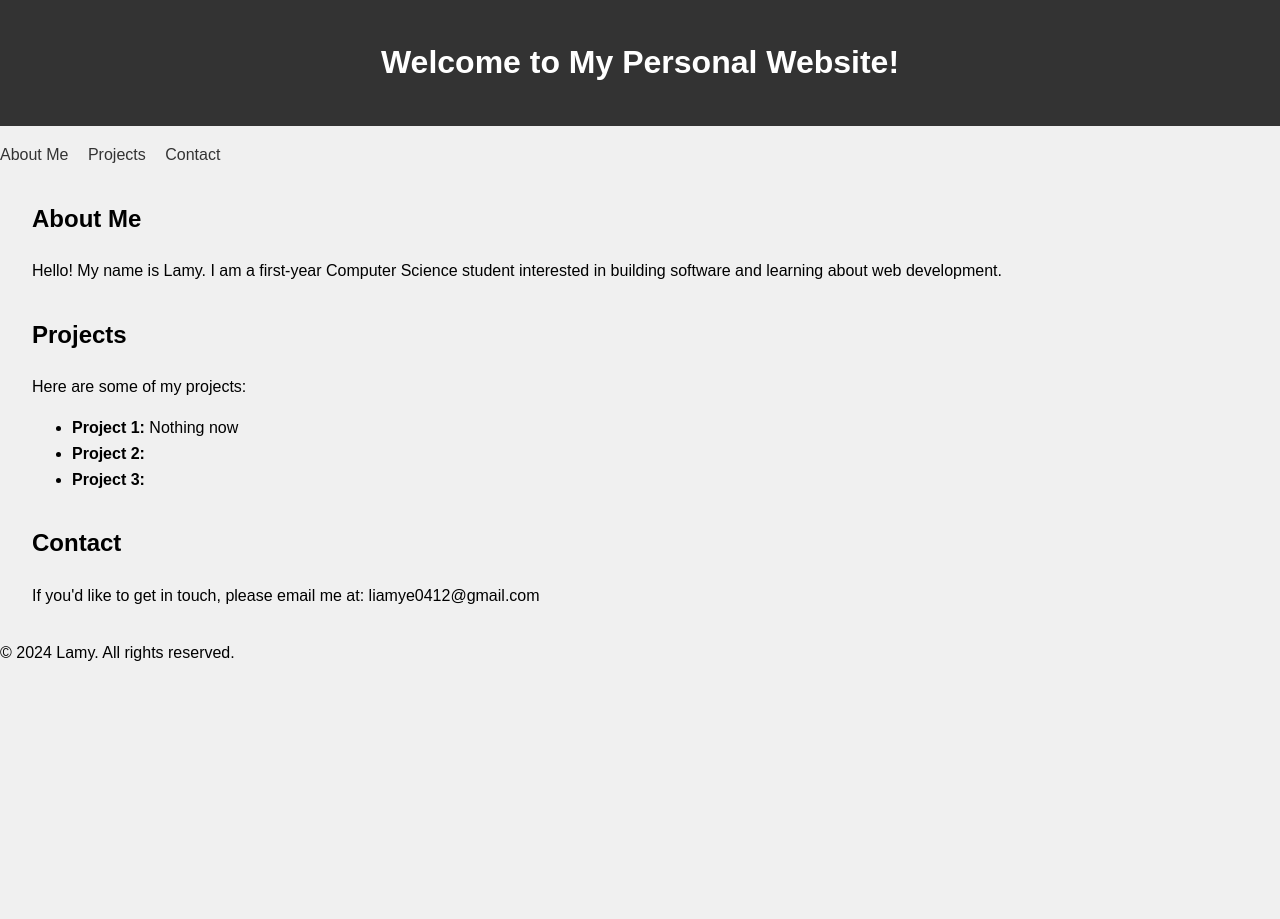
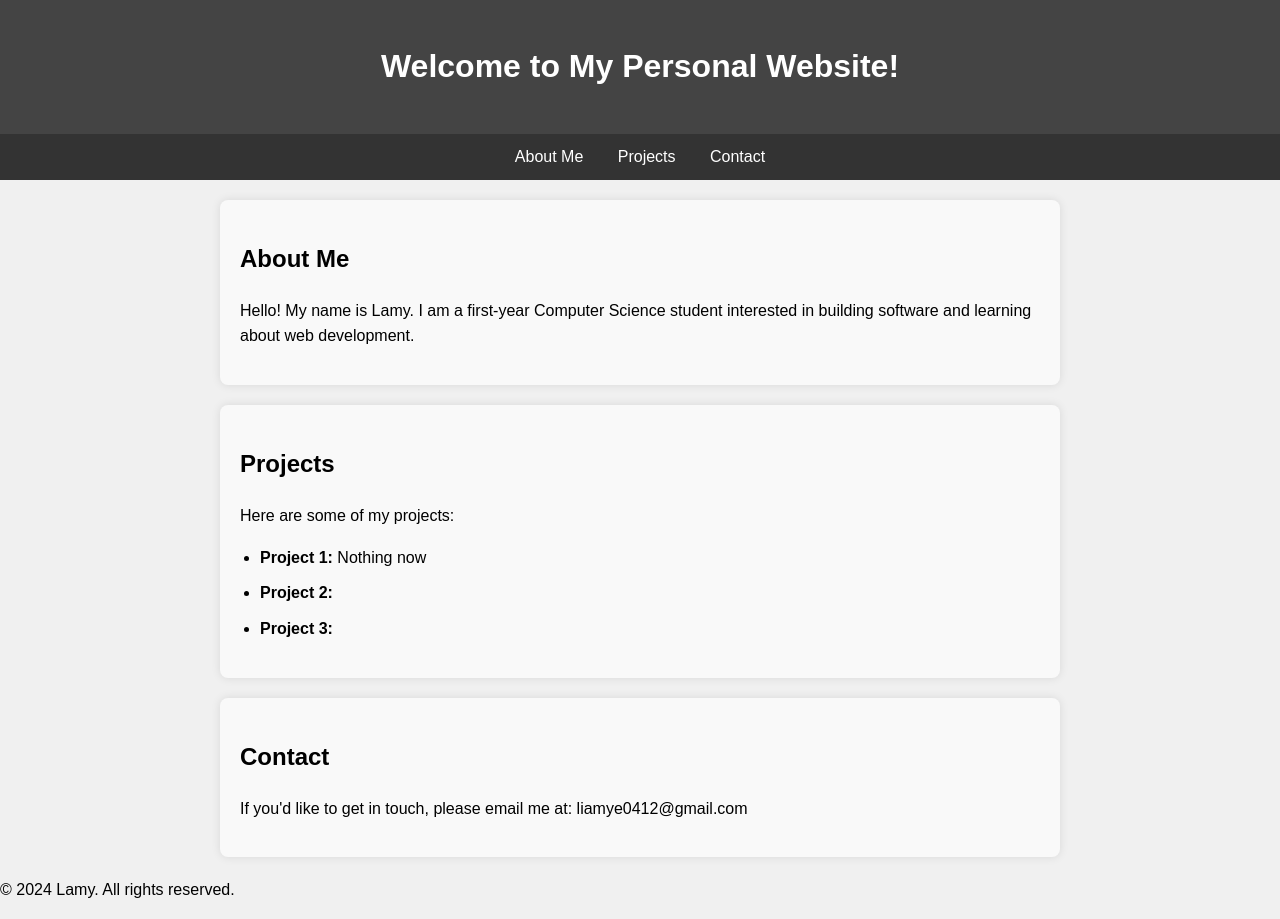
Before and after one commit to lamy4C5/Lamy4C5.github.io, a plain HTML site: page index.html in a window 1280 px wide. Before the commit the page ends 800 px from the top, so only its background shows below. Drawn offline with Linux system fonts and the light colour scheme.

Commit message:
This is an update file for css file

```diff
--- a/styles.css
+++ b/styles.css
@@ -7,27 +7,49 @@ body {
 }
 
 header {
+    text-align: center;
+    background-color: #444;
+    color: #fff;
+    padding: 20px;
+}
+
+nav {
+    text-align: center;
     background-color: #333;
-    color: #fff;
-    text-align: center;
-    padding: 1rem;
+    padding: 10px 0;
 }
 
 nav ul {
     list-style-type: none;
     padding: 0;
+    margin: 0;
+    display: inline-block;
 }
 
 nav ul li {
     display: inline;
-    margin-right: 15px;
+    margin: 0 15px;
 }
 
 nav ul li a {
+    color: white;
     text-decoration: none;
-    color: #333;
 }
 
 section {
-    margin: 2rem;
+    max-width: 800px;
+    margin: 20px auto;
+    padding: 20px;
+    background-color: #f9f9f9;
+    border-radius: 8px;
+    box-shadow: 0px 0px 10px rgba(0, 0, 0, 0.1);
 }
+
+ul {
+    padding-left: 20px;
+    line-height: 1.6;
+}
+
+li {
+    margin-bottom: 10px;
+}
```
